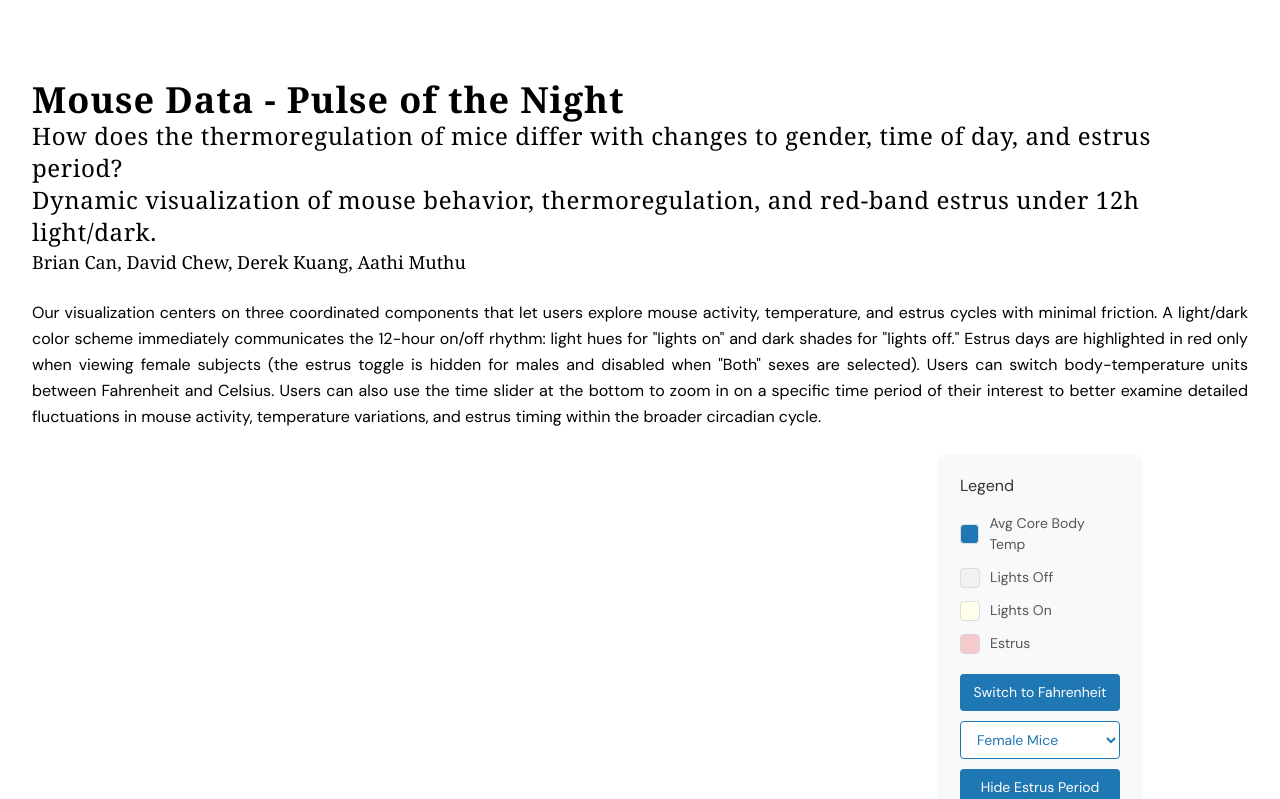
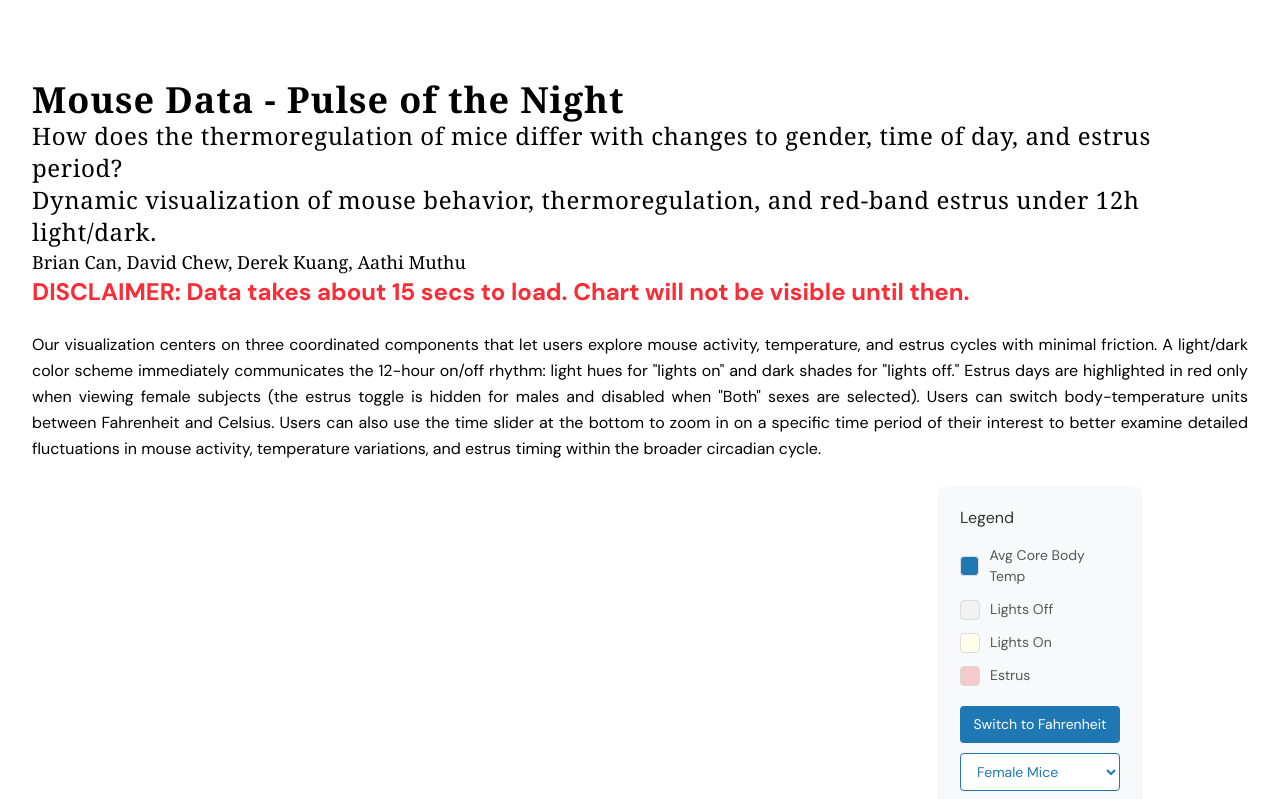
Before and after one commit to chewycrunch/project-3-dsc106, a SvelteKit app: page / in a window 1280 px wide. Shown: the top 799 px of the page. Built offline with nearby package versions, Linux system fonts and the light colour scheme; no server answers.

Commit message:
disclaimer

```diff
--- a/src/routes/+page.svelte
+++ b/src/routes/+page.svelte
@@ -14,6 +14,9 @@
 		light/dark.
 	</h2>
 	<h3>Brian Can, David Chew, Derek Kuang, Aathi Muthu</h3>
+	<span class="text-2xl font-bold text-red-500"
+		>DISCLAIMER: Data takes about 15 secs to load. Chart will not be visible until then.</span
+	>
 </div>
 
 <p class="my-6 text-justify leading-relaxed">
```
